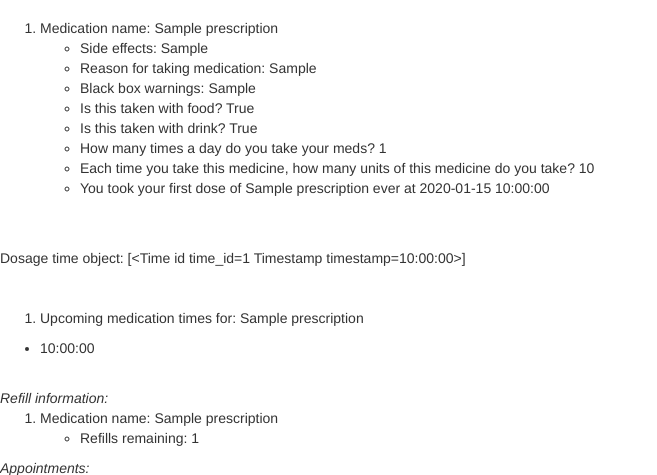
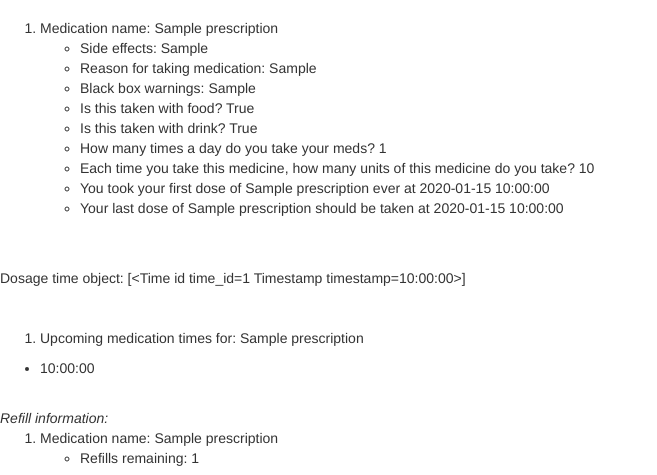
Before and after one commit to arbonap/medicine-final-project, a Flask app: page /show_meds in a window 1280 px wide. Shown: the part 383-858 px from the top of the page, without its empty margins (0-657 px from the left). Run offline with Flask 2, Linux system fonts and the light colour scheme; the visitor is signed in with stand-in values (Sample User, id 1); tables that the repository leaves empty hold one stand-in row (values such as "Sample post"); some libraries are stand-ins or nearby versions.

Commit message:
where i am currently

```diff
--- a/model.py
+++ b/model.py
@@ -86,6 +86,7 @@ class Schedule(db.Model):
                             nullable=False)
     user_id = db.Column(db.Integer, nullable=False)
     timestamp = db.Column(db.DateTime, nullable=False)
+
     # Do I even need this timestamp?
 
     # add two more fields to Schedule: starting date and end date ??
@@ -131,6 +132,7 @@ class Dosage_time(db.Model):
 
     time_id = db.Column(db.Integer, primary_key=True, autoincrement=True, nullable=False)
     timestamp = db.Column(db.Time, nullable=True)
+    # TODO: CHANGE DOSAGE_ID TO PRESCRIPTION_ID, HERE AND LINE 188 ON SERVER.PY
     dosage_id = db.Column(db.Integer, db.ForeignKey('prescriptions.prescription_id'))
     # define a relationship to prescriptions
     prescriptions = db.relationship("Prescription", backref=db.backref("dosage_times"),
--- a/templates/prescriptions_dashboard.html
+++ b/templates/prescriptions_dashboard.html
@@ -31,6 +31,8 @@ This is your user profile object: <br>
             <li> How many times a day do you take your meds? {{ med.dosage_timing }} </li>
             <li> Each time you take this medicine, how many units of this medicine do you take? {{ med.dosage_quantity }} </li>
             <li>You took your first dose of {{ med.med_name }} ever at {{ med.first_dose }}</li>
+            <li>Your last dose of {{ med.med_name }} should be
+                taken at {{ med.last_dose }}</li>
     <br>
 
         </ul>
```
